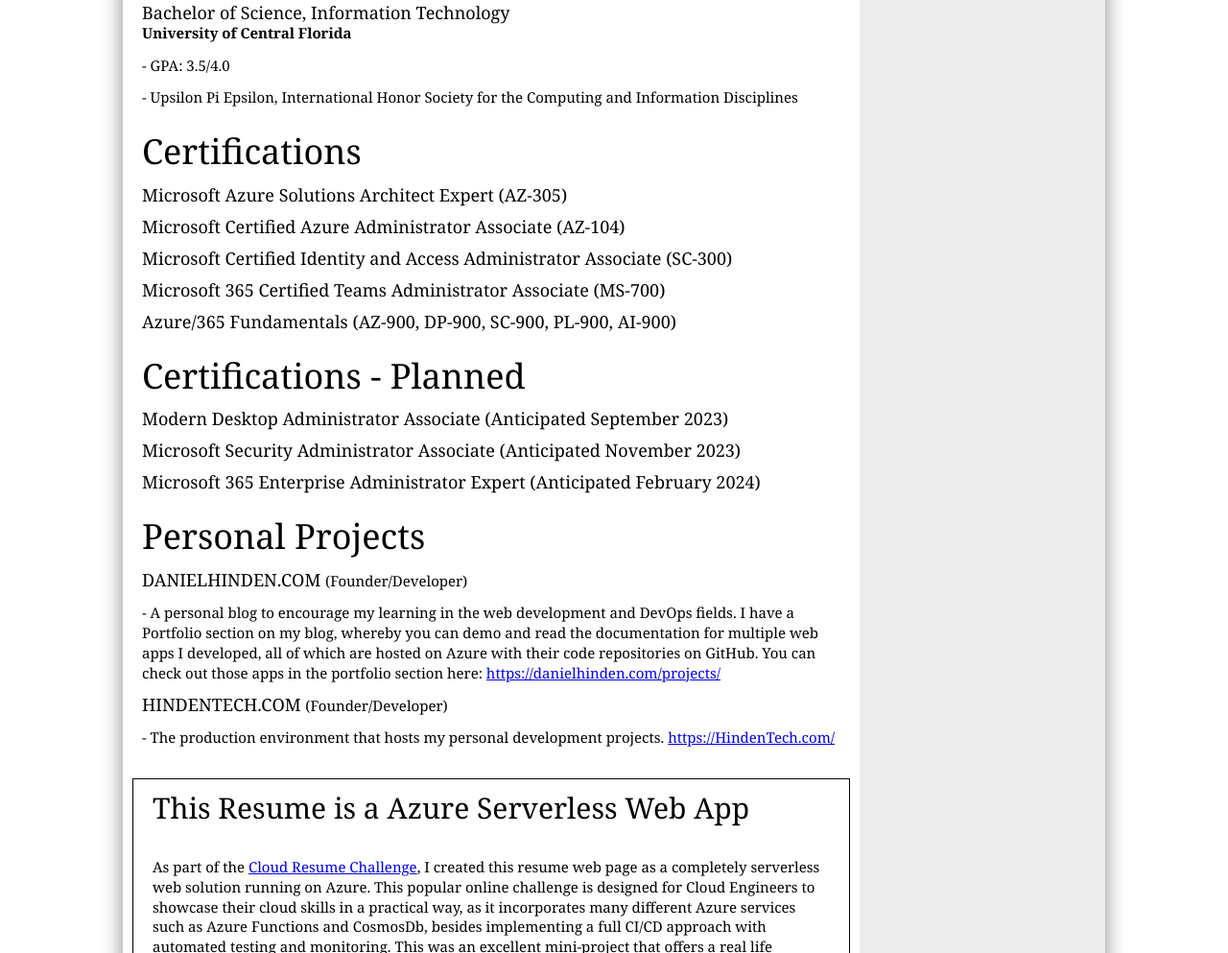
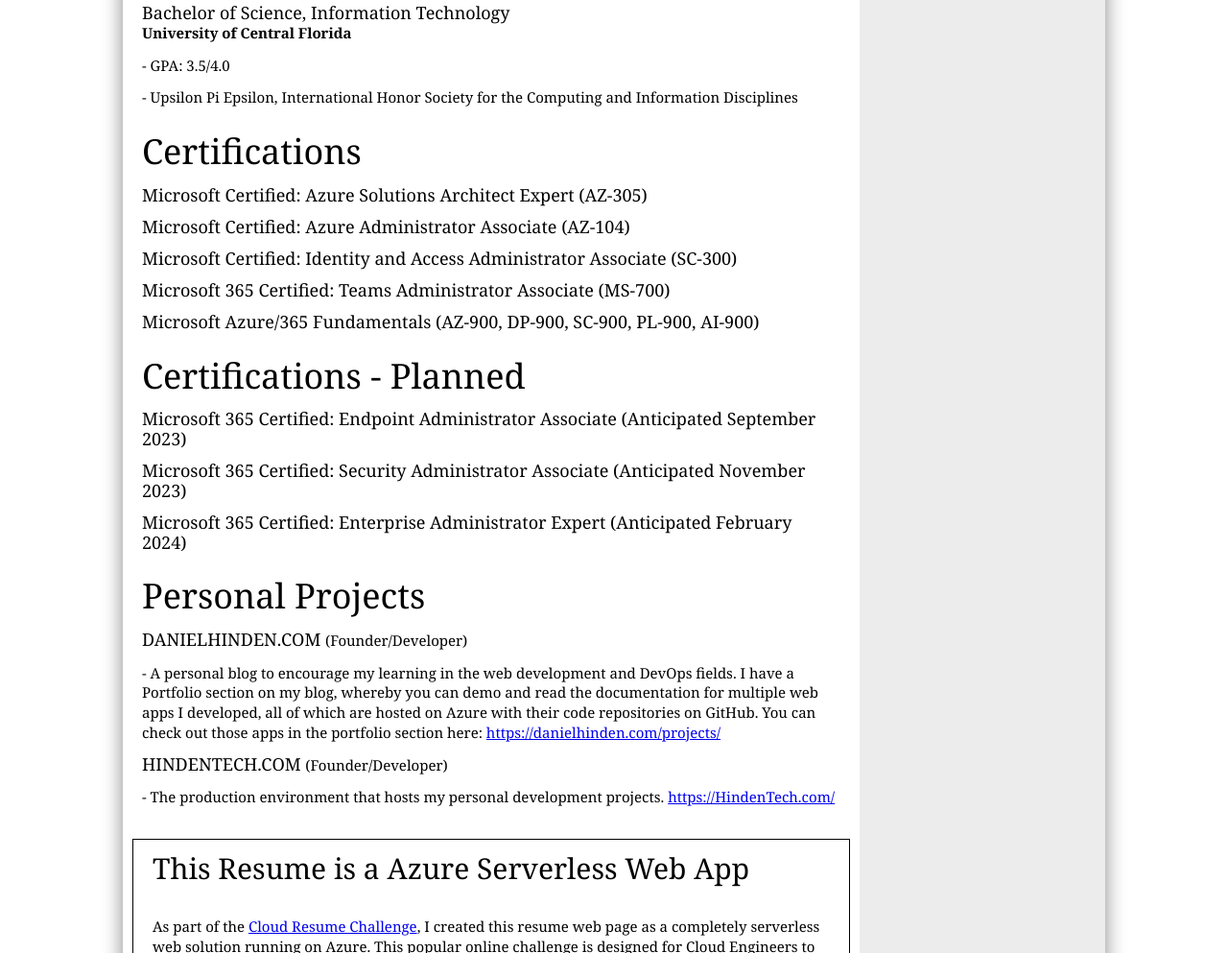
Before and after one commit to hindentech/graphical-resume, a plain HTML site: page index.html in a window 1280 px wide. Shown: the part 2300-3293 px from the top of the page at 96% size. Drawn offline with Linux system fonts and the light colour scheme; no server answers.

Commit message:
Update Certas

```diff
--- a/index.html
+++ b/index.html
@@ -167,19 +167,19 @@
             <h1>Certifications</h1>
           </div>
           <div class="education_title">
-            <h1 class="education_title">Microsoft Azure Solutions Architect Expert (AZ-305) </h1>
+            <h1 class="education_title">Microsoft Certified: Azure Solutions Architect Expert (AZ-305) </h1>
           </div>
           <div class="education_title">
-            <h1 class="education_title">Microsoft Certified Azure Administrator Associate (AZ-104) </h1>
+            <h1 class="education_title">Microsoft Certified: Azure Administrator Associate (AZ-104) </h1>
           </div>
           <div class="education_title">
-            <h1 class="education_title">Microsoft Certified Identity and Access Administrator Associate (SC-300) </h1>
+            <h1 class="education_title">Microsoft Certified: Identity and Access Administrator Associate (SC-300) </h1>
           </div>
           <div class="education_title">
-            <h1 class="education_title">Microsoft 365 Certified Teams Administrator Associate (MS-700) </h1>
+            <h1 class="education_title">Microsoft 365 Certified: Teams Administrator Associate (MS-700) </h1>
           </div>
           <div class="education_title">
-            <h1 class="education_title">Azure/365 Fundamentals (AZ-900, DP-900, SC-900, PL-900, AI-900) </h1>
+            <h1 class="education_title">Microsoft Azure/365 Fundamentals (AZ-900, DP-900, SC-900, PL-900, AI-900) </h1>
           </div>
         </div>
 
@@ -188,13 +188,13 @@
             <h1>Certifications - Planned</h1>
           </div>
           <div class="education_title">
-            <h1 class="education_title">Modern Desktop Administrator Associate (Anticipated September 2023) </h1>
+            <h1 class="education_title">Microsoft 365 Certified: Endpoint Administrator Associate (Anticipated September 2023) </h1>
           </div>
           <div class="education_title">
-            <h1 class="education_title">Microsoft Security Administrator Associate (Anticipated November 2023) </h1>
+            <h1 class="education_title">Microsoft 365 Certified: Security Administrator Associate (Anticipated November 2023) </h1>
           </div>
           <div class="education_title">
-            <h1 class="education_title">Microsoft 365 Enterprise Administrator Expert (Anticipated February 2024) </h1>
+            <h1 class="education_title">Microsoft 365 Certified: Enterprise Administrator Expert (Anticipated February 2024) </h1>
           </div>
         </div>
 
```
